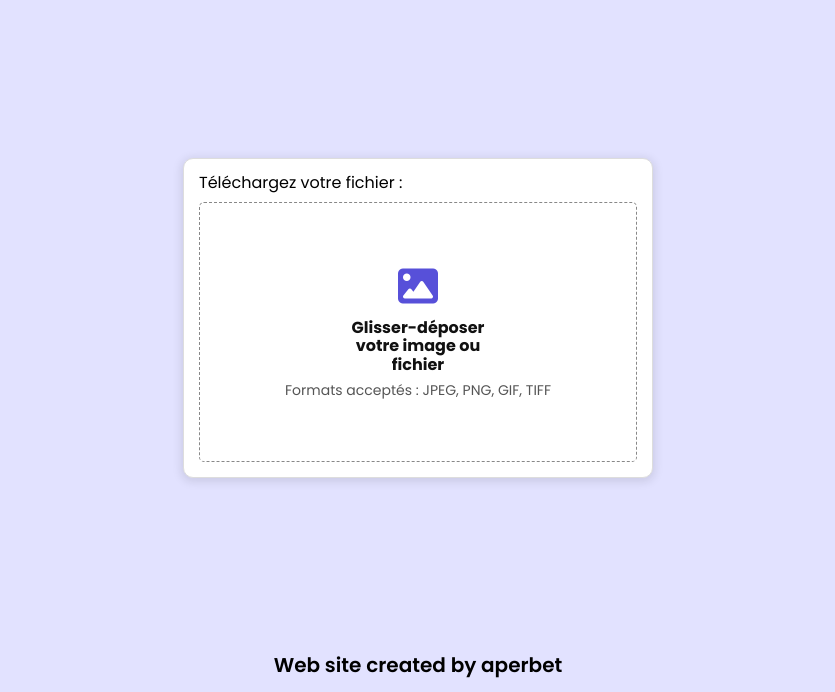
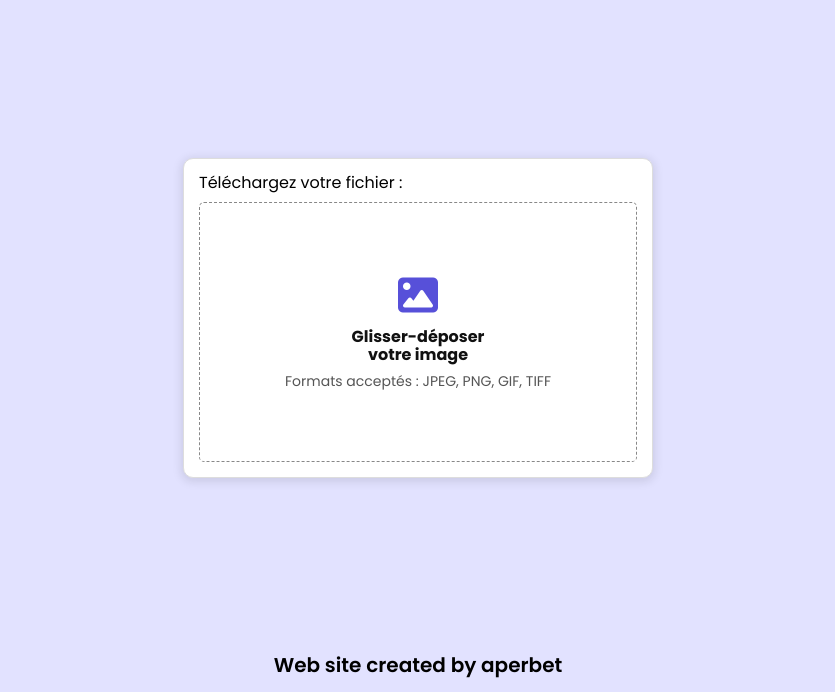
Before and after one commit to aperbet56/file_upload, a plain HTML site: page index.html in a window 1280 px wide. Shown: the part 108-800 px from the top of the page, without its empty margins (222-1057 px from the left). Drawn offline with Linux system fonts and the light colour scheme; a script that the page names is missing.

Commit message:
Amélioration du fichier index.html

```diff
--- a/index.html
+++ b/index.html
@@ -28,7 +28,7 @@
         <article class="before__upload">
           <div>
             <i class="fa fa-image"></i>
-            <h2>Glisser-déposer votre image ou fichier</h2>
+            <h2>Glisser-déposer votre image</h2>
             <p>Formats acceptés : JPEG, PNG, GIF, TIFF</p>
           </div>
         </article>
```
